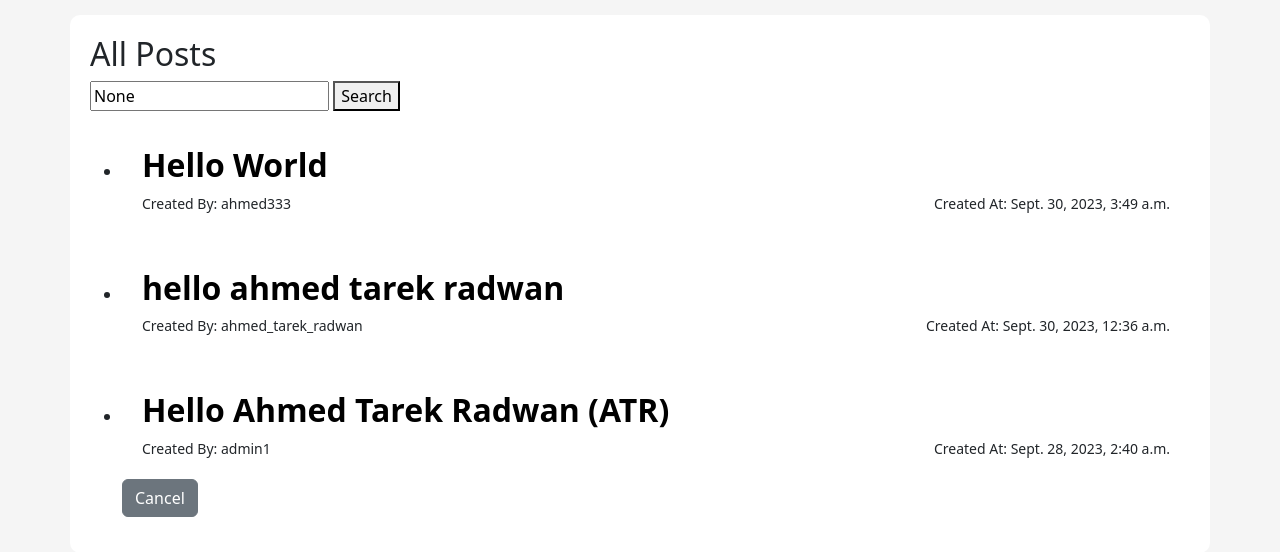
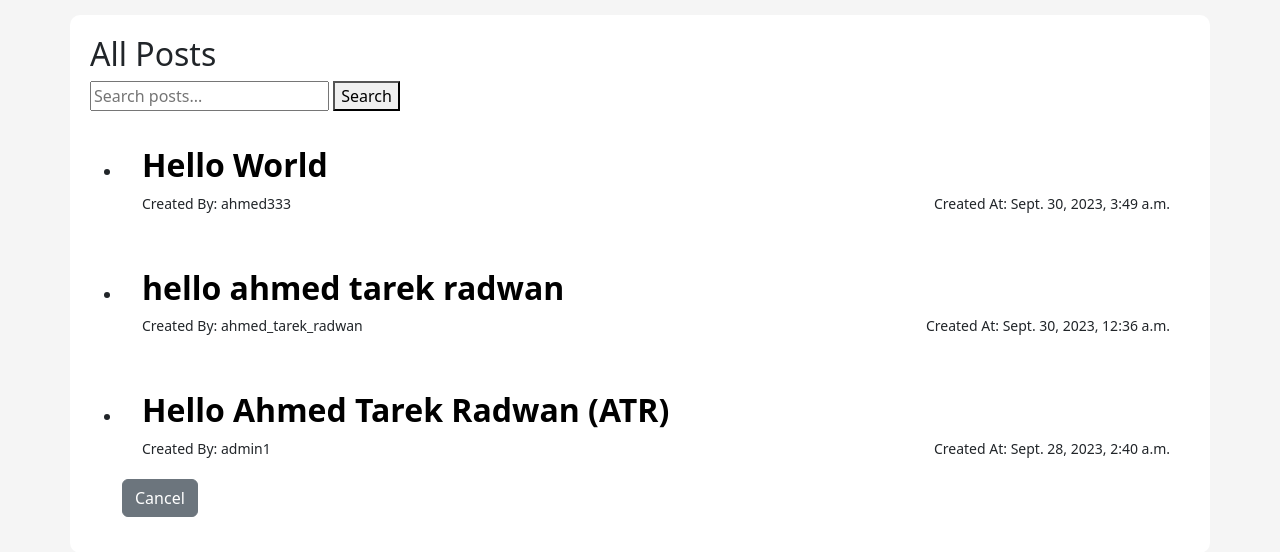
Before and after one commit to DragonsEG/G1-django-blog-app, a Django app: page /publish/ in a window 1280 px wide. Shown: the part 56-608 px from the top of the page. Run offline with Django 4.2, Linux system fonts and the light colour scheme; data comes from the database, SQL or seed files in the repository; some libraries are stand-ins or nearby versions.

Commit message:
Hello(-_-)

```diff
--- a/myApp/templates/Blog/publish.html
+++ b/myApp/templates/Blog/publish.html
@@ -15,7 +15,7 @@
 <div class="container">
     <h2 class="page-title">All Posts</h2>
     <form method="get" class="search-form">
-        <input type="text" name="q" placeholder="Search posts..." value="{{ query }}">
+        <input type="text" name="q" placeholder="Search posts..." {% if query %}value="{{ query }}"{% endif %}>
         <button type="submit">Search</button>
     </form>
 
```
